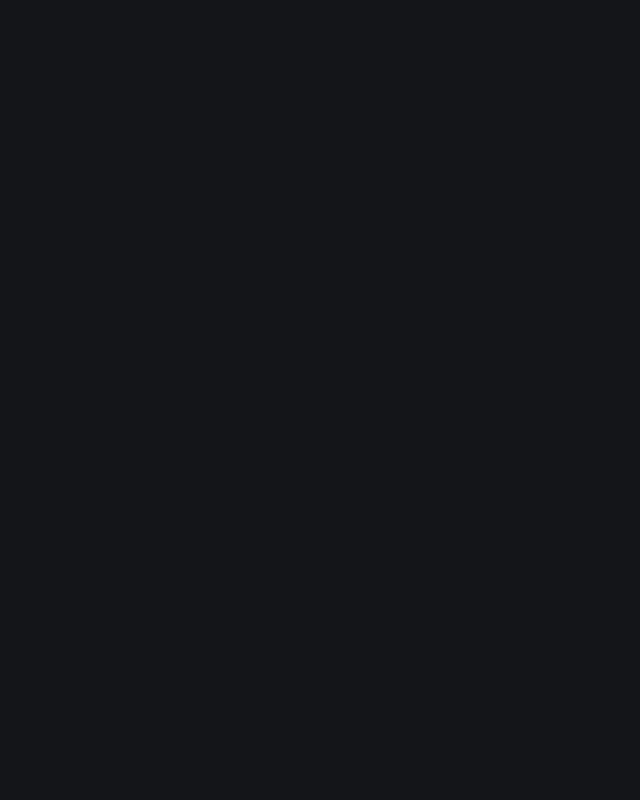
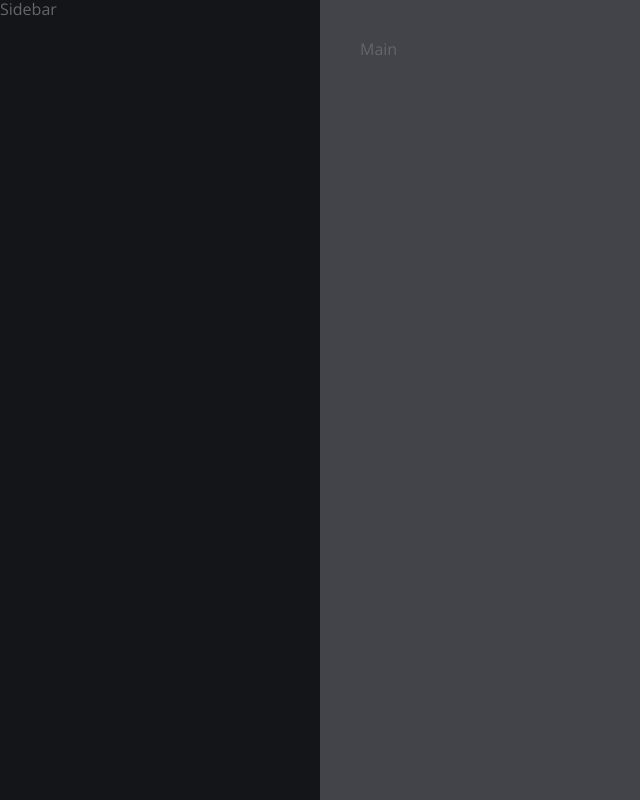
Before and after one commit to HalefAlmeida/api-github-dev, a React (Create React App) app: page /repositories in a window 1280 px wide. Before the commit this address had no page. Shown: the whole page, without its empty margins (0-640 px from the left). Built offline with nearby package versions, Linux system fonts and the light colour scheme.

Commit message:
feat: repositories page

```diff
--- a/src/pages/Main/index.jsx
+++ b/src/pages/Main/index.jsx
@@ -1,18 +1,25 @@
-import React from 'react';
+import React, { useState } from 'react';
 import { MdSearch } from 'react-icons/md';
 
 import { Container, Logo, Title, Form, Input, Button } from './styles';
 import githubLogo from '../../assets/images/github-mark-white.svg';
 
 export default function Main() {
+  const [login, setLogin] = useState('');
+
   return (
     <Container>
       <Logo src={githubLogo} alt='GitHub Logo' />
       <Title>API GitHub</Title>
 
       <Form>
-        <Input placeholder='Digite o nome do usuário do GitHub' />
-        <Button>
+        <Input
+          placeholder='Digite o nome do usuário do GitHub'
+          value={login}
+          onChange={(event) => setLogin(event.target.value)}
+        />
+
+        <Button to={`/${login}/repositories`} disabled={!login.trim()}>
           <MdSearch size={42} color='white' />
         </Button>
       </Form>
--- a/src/pages/Main/styles.js
+++ b/src/pages/Main/styles.js
@@ -1,4 +1,5 @@
 import styled from 'styled-components';
+import { Link } from 'react-router-dom';
 
 export const Container = styled.div`
   display: flex;
@@ -43,7 +44,7 @@
   }
 `;
 
-export const Button = styled.button`
+export const Button = styled(Link)`
   display: flex;
   align-items: center;
   justify-content: center;
@@ -57,4 +58,12 @@
     background: ${(props) => props.theme.colors.gray700};
     cursor: pointer;
   }
+
+  ${(props) =>
+    props.disabled &&
+    `
+    opacity: 0.5;
+    pointer-events: none;
+    cursor: not-allowed;
+  `}
 `;
--- /dev/null
+++ b/src/pages/RepositoriesPage/index.jsx
@@ -0,0 +1,11 @@
+import React from 'react';
+import { Container, Sidebar, Main } from './styles';
+
+export default function RepositoriesPage() {
+  return (
+    <Container>
+      <Sidebar>Sidebar</Sidebar>
+      <Main>Main</Main>
+    </Container>
+  );
+}
--- /dev/null
+++ b/src/pages/RepositoriesPage/styles.js
@@ -0,0 +1,31 @@
+import styled from 'styled-components';
+
+export const Container = styled.main`
+  display: flex;
+  min-height: 100vh;
+
+  @media screen and (max-width: ${(props) => props.theme.breakpoints.md}) {
+    flex-direction: column;
+  }
+`;
+
+export const Sidebar = styled.aside`
+  background: ${(props) => props.theme.colors.gray900};
+  min-width: 20rem;
+  max-heigth: 100vh;
+  overflow-y: hidden;
+`;
+
+export const Main = styled.section`
+  background: ${(props) => props.theme.colors.gray700};
+  width: 100%;
+  padding: 2.5rem;
+
+  @media screen and (max-width: ${(props) => props.theme.breakpoints.md}) {
+    height: 100%;
+  }
+
+  @media screen and (max-width: ${(props) => props.theme.breakpoints.sm}) {
+    padding: 2.5rem 1.25rem;
+  }
+`;
--- a/src/routes.jsx
+++ b/src/routes.jsx
@@ -1,12 +1,14 @@
-import React from "react";
-import { Route, Routes } from "react-router-dom";
+import React from 'react';
+import { Route, Routes } from 'react-router-dom';
 
-import MainPage from "./pages/Main";
+import MainPage from './pages/Main';
+import RepositoriesPage from './pages/RepositoriesPage';
 
 export function AppRoutes() {
   return (
     <Routes>
-      <Route path="/" element={<MainPage />} />
+      <Route path='/repositories' element={<RepositoriesPage />} />
+      <Route path='/' element={<MainPage />} />
     </Routes>
   );
 }
--- a/src/styles/global.js
+++ b/src/styles/global.js
@@ -1,4 +1,4 @@
-import { createGlobalStyle } from "styled-components";
+import { createGlobalStyle } from 'styled-components';
 
 export const GlobalStyle = createGlobalStyle`
   html, body, #root {
@@ -8,7 +8,7 @@
     background: ${(props) => props.theme.colors.gray900};
     color: ${(props) => props.theme.colors.gray600};
     font-family: ${(props) => props.theme.fontFamily.sans};
-    padding: 1rem;
+
   }
 
   h1, h2, h3, h4, h5, h6 {
```
